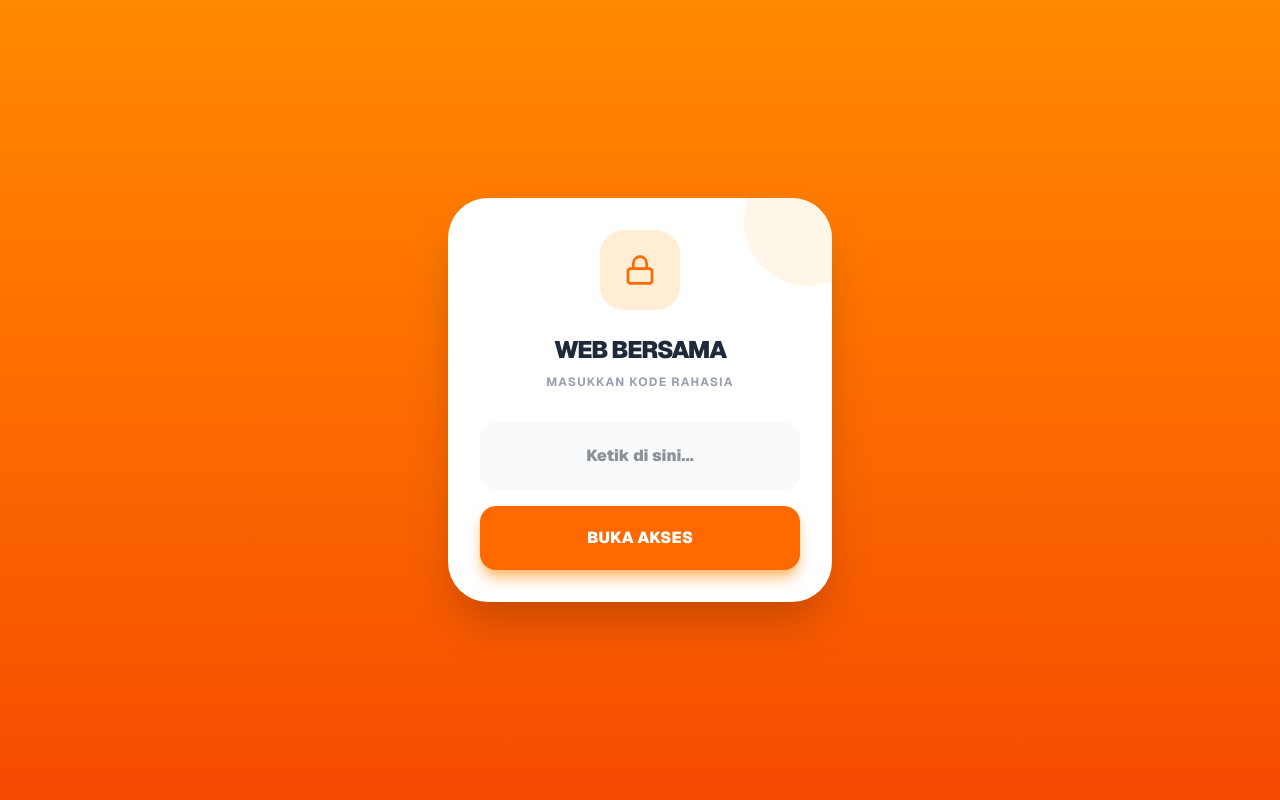
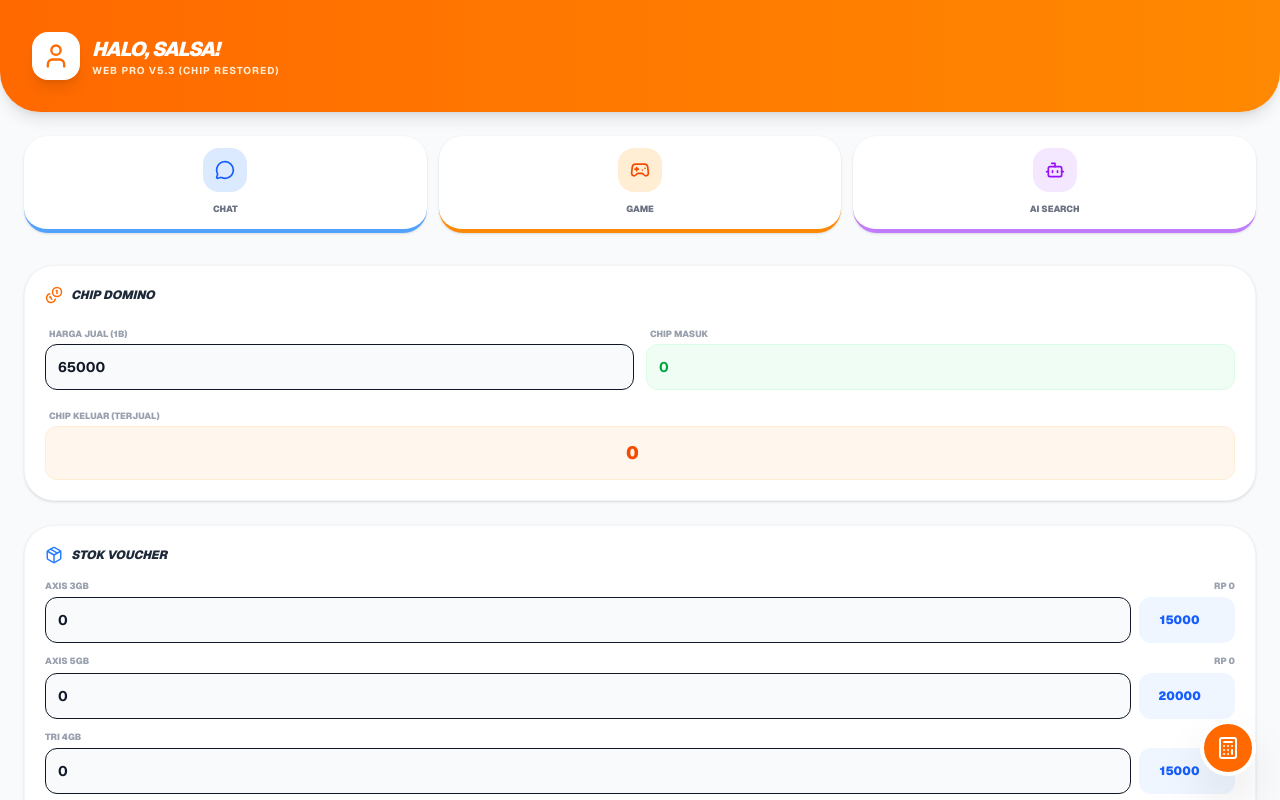
Before and after one commit to ayuazizah070918-lab/web-bersama, a Next.js app: page / in a window 1280 px wide. Shown: the top 800 px of the page. Built offline with nearby package versions, Linux system fonts and the light colour scheme.

Commit message:
Update v5.3 ke halaman utama

```diff
--- a/app/page.tsx
+++ b/app/page.tsx
@@ -1,91 +1,236 @@
 "use client"
-import { useState } from 'react'
-import { motion } from 'framer-motion'
-import { Lock, User, Heart } from 'lucide-react'
+import { useState, useEffect } from 'react'
+import { motion, AnimatePresence } from 'framer-motion'
+import { MessageCircle, Gamepad2, Wallet, Package, User, Calculator, X, History, Trash2, Bot, Send, Loader2, Coins } from 'lucide-react'
+import Link from 'next/link'
 
-export default function LoginPage() {
-  const [pass, setPass] = useState('')
-  const [isUnlocked, setIsUnlocked] = useState(false)
+export default function DashboardSalsa() {
+  const [userLogin, setUserLogin] = useState('Salsa')
+  const [isCalcOpen, setIsCalcOpen] = useState(false)
+  const [isAiOpen, setIsAiOpen] = useState(false)
+  const [calcInput, setCalcInput] = useState('')
+  const [calcHistory, setCalcHistory] = useState<string[]>([])
 
-  const masukSebagai = (nama: string) => {
-    localStorage.setItem('userProfil', nama)
-    window.location.href = '/dashboard'
-  }
+  const [aiPrompt, setAiPrompt] = useState('')
+  const [aiResponse, setAiResponse] = useState('')
+  const [isLoadingAi, setIsLoadingAi] = useState(false)
 
-  const cekPassword = () => {
-    if (pass === '30102007') {
-      setIsUnlocked(true)
-    } else {
-      alert('Password Salah, Sayang! Coba ingat tanggal kita.')
+  const [chipData, setChipData] = useState({ hargaJual: 65000, masuk: 0, keluar: 0 })
+
+  const [vocers, setVocers] = useState([
+    { nama: 'Axis 3GB', rumus: '0', harga: 15000 },
+    { nama: 'Axis 5GB', rumus: '0', harga: 20000 },
+    { nama: 'Tri 4GB', rumus: '0', harga: 15000 },
+    { nama: 'XL 3GB', rumus: '0', harga: 5000 },
+    { nama: 'Smartfren', rumus: '0', harga: 20000 },
+    { nama: 'T-Sel', rumus: '0', harga: 30000 },
+  ])
+
+  useEffect(() => {
+    const savedUser = localStorage.getItem('userProfil')
+    const savedHistory = localStorage.getItem('calcHistory')
+    if (savedUser) setUserLogin(savedUser)
+    if (savedHistory) setCalcHistory(JSON.parse(savedHistory))
+  }, [])
+
+  const tanyaGemini = async () => {
+    if (!aiPrompt.trim()) return
+    setIsLoadingAi(true)
+    setAiResponse('Sedang memproses...')
+
+    try {
+      // MENGGUNAKAN BRANKAS ENV (AMAN)
+      const apiKey = process.env.NEXT_PUBLIC_GEMINI_API_KEY
+
+      // MENGGUNAKAN ENDPOINT YANG LEBIH STABIL
+      const response = await fetch(`https://generativelanguage.googleapis.com/v1beta/models/gemini-1.5-flash:generateContent?key=${apiKey}`, {
+        method: 'POST',
+        headers: {
+          'Content-Type': 'application/json'
+        },
+        body: JSON.stringify({
+          contents: [{ parts: [{ text: aiPrompt }] }]
+        })
+      })
+
+      const data = await response.json()
+
+      if (data.error) {
+        setAiResponse(`Error: ${data.error.message}`)
+      } else if (data.candidates && data.candidates[0].content) {
+        setAiResponse(data.candidates[0].content.parts[0].text)
+        setAiPrompt('')
+      }
+    } catch (error) {
+      setAiResponse("Koneksi gagal. Pastikan API Key di Vercel sudah benar.")
+    } finally {
+      setIsLoadingAi(false)
     }
   }
 
+  const hitungStok = (rumus: string) => {
+    try {
+        // @ts-ignore
+        return eval(rumus.replace(/[^-+*/0-9.]/g, '')) || 0
+    } catch { return 0 }
+  }
+
+  const updateVocer = (index: number, field: string, val: string) => {
+    const newVocers = [...vocers]
+    // @ts-ignore
+    newVocers[index][field] = field === 'harga' ? Number(val) : val
+    setVocers(newVocers)
+  }
+
+  const calculateResult = () => {
+    try {
+      if (!calcInput) return
+      const result = eval(calcInput).toString()
+      const newHistory = [`${calcInput} = ${result}`, ...calcHistory].slice(0, 10)
+      setCalcHistory(newHistory)
+      localStorage.setItem('calcHistory', JSON.stringify(newHistory))
+      setCalcInput(result)
+    } catch { setCalcInput('Error') }
+  }
+
+  const clearHistory = () => {
+    setCalcHistory([])
+    localStorage.removeItem('calcHistory')
+  }
+
+  const totalSemua = vocers.reduce((acc, v) => acc + (hitungStok(v.rumus) * v.harga), 0) + (chipData.keluar * chipData.hargaJual)
+
   return (
-    <div className="h-[100dvh] bg-gradient-to-b from-orange-400 to-orange-600 flex items-center justify-center p-6 overflow-hidden font-sans">
-      <div className="w-full max-w-sm bg-white rounded-[40px] shadow-2xl p-8 relative overflow-hidden">
+    <div className="min-h-screen bg-[#F8FAFC] pb-32 text-gray-900 font-sans">
+      {/* HEADER */}
+      <div className="bg-gradient-to-r from-orange-500 to-orange-400 p-8 rounded-b-[40px] shadow-lg mb-6">
+        <div className="flex justify-between items-center text-white">
+          <div className="flex items-center gap-3">
+            <div className="w-12 h-12 bg-white rounded-2xl flex items-center justify-center text-orange-500 shadow-lg"><User size={28} /></div>
+            <div>
+              <h1 className="text-xl font-black italic uppercase tracking-tighter">Halo, {userLogin}!</h1>
+              <p className="text-orange-100 text-[10px] font-bold uppercase tracking-widest tracking-tighter">Web Pro v5.3 (Chip Restored)</p>
+            </div>
+          </div>
+        </div>
+      </div>
 
-        <div className="absolute -top-10 -right-10 w-32 h-32 bg-orange-100 rounded-full opacity-50"></div>
+      {/* NAVIGASI */}
+      <div className="px-6 grid grid-cols-3 gap-3 mb-8 text-center">
+        <Link href="/chat"><div className="bg-white p-3 rounded-3xl shadow-sm border-b-4 border-blue-400 active:scale-95 transition-all"><div className="bg-blue-100 p-3 rounded-2xl mb-1 text-blue-600 inline-block"><MessageCircle size={20}/></div><span className="block text-[9px] font-black text-gray-500 uppercase">Chat</span></div></Link>
+        <Link href="/game"><div className="bg-white p-3 rounded-3xl shadow-sm border-b-4 border-orange-400 active:scale-95 transition-all"><div className="bg-orange-100 p-3 rounded-2xl mb-1 text-orange-600 inline-block"><Gamepad2 size={20}/></div><span className="block text-[9px] font-black text-gray-500 uppercase">Game</span></div></Link>
+        <button onClick={() => setIsAiOpen(true)} className="bg-white p-3 rounded-3xl shadow-sm border-b-4 border-purple-400 active:scale-95 transition-all"><div className="bg-purple-100 p-3 rounded-2xl mb-1 text-purple-600 inline-block"><Bot size={20}/></div><span className="block text-[9px] font-black text-gray-500 uppercase">AI Search</span></button>
+      </div>
 
-        {!isUnlocked ? (
-          <motion.div initial={{ opacity: 0 }} animate={{ opacity: 1 }} className="relative z-10 text-center">
-            <div className="w-20 h-20 bg-orange-100 rounded-3xl flex items-center justify-center mx-auto mb-6">
-              <Lock className="text-orange-500" size={32} />
+      <div className="px-6 space-y-6">
+        {/* FITUR CHIP */}
+        <section className="bg-white p-5 rounded-[30px] shadow-sm border border-gray-100">
+           <div className="flex items-center gap-2 mb-4 font-black text-gray-800 uppercase text-xs italic"><Coins className="text-orange-500" size={18}/> Chip Domino</div>
+           <div className="grid grid-cols-2 gap-3 mb-3">
+              <div>
+                <label className="text-[9px] font-black text-gray-400 uppercase ml-1">Harga Jual (1B)</label>
+                <input type="number" value={chipData.hargaJual} onChange={(e) => setChipData({...chipData, hargaJual: Number(e.target.value)})} className="w-full bg-gray-50 p-3 rounded-xl font-bold text-sm outline-none border focus:border-orange-300" />
+              </div>
+              <div>
+                <label className="text-[9px] font-black text-gray-400 uppercase ml-1">Chip Masuk</label>
+                <input type="number" value={chipData.masuk} onChange={(e) => setChipData({...chipData, masuk: Number(e.target.value)})} className="w-full bg-green-50 p-3 rounded-xl font-bold text-sm outline-none border border-green-100 focus:border-green-300 text-green-600" />
+              </div>
+           </div>
+           <div>
+              <label className="text-[9px] font-black text-gray-400 uppercase ml-1">Chip Keluar (Terjual)</label>
+              <input type="number" value={chipData.keluar} onChange={(e) => setChipData({...chipData, keluar: Number(e.target.value)})} className="w-full bg-orange-50 p-3 rounded-xl font-black text-lg outline-none border border-orange-100 focus:border-orange-300 text-orange-600 text-center" />
+           </div>
+        </section>
+
+        {/* LIST VOUCHER */}
+        <section className="bg-white p-5 rounded-[30px] shadow-sm border border-gray-100">
+           <div className="flex items-center gap-2 mb-4 font-black text-gray-800 uppercase text-xs italic"><Package className="text-blue-500" size={18}/> Stok Voucher</div>
+           {vocers.map((v, i) => (
+              <div key={i} className="mb-3">
+                <div className="flex justify-between text-[9px] font-black text-gray-400 uppercase mb-1"><span>{v.nama}</span><span>Rp {(hitungStok(v.rumus)*v.harga).toLocaleString()}</span></div>
+                <div className="flex gap-2">
+                  <input type="text" value={v.rumus} onChange={(e) => updateVocer(i, 'rumus', e.target.value)} className="flex-1 bg-gray-50 p-3 rounded-xl font-bold text-sm outline-none border focus:border-blue-300" placeholder="Stok" />
+                  <input type="number" value={v.harga} onChange={(e) => updateVocer(i, 'harga', e.target.value)} className="w-24 bg-blue-50 p-3 rounded-xl font-black text-xs outline-none text-blue-600 text-center" />
+                </div>
+              </div>
+           ))}
+        </section>
+
+        <div className="bg-white p-6 rounded-[35px] shadow-xl border-b-8 border-blue-500 text-center">
+          <p className="text-gray-400 text-[9px] font-black uppercase mb-1">Total Pendapatan (Voucher + Chip)</p>
+          <p className="text-3xl font-black text-gray-900 italic">Rp {totalSemua.toLocaleString()}</p>
+        </div>
+      </div>
+
+      {/* FLOAT BUTTON CALCULATOR */}
+      <button onClick={() => setIsCalcOpen(true)} className="fixed bottom-6 right-6 w-14 h-14 bg-orange-500 rounded-full shadow-2xl flex items-center justify-center text-white z-40 border-4 border-white active:scale-90 transition-all"><Calculator size={24} /></button>
+
+      {/* MODAL AI CHAT */}
+      <AnimatePresence>
+        {isAiOpen && (
+          <motion.div initial={{ y: "100%" }} animate={{ y: 0 }} exit={{ y: "100%" }} className="fixed inset-0 bg-white z-[60] flex flex-col">
+            <div className="p-4 bg-purple-600 text-white flex justify-between items-center shadow-lg">
+              <div className="flex items-center gap-2 font-black italic text-xs uppercase"><Bot size={20}/> Gemini Assistant</div>
+              <button onClick={() => setIsAiOpen(false)} className="p-2 bg-white/20 rounded-full active:bg-white/40"><X size={20}/></button>
             </div>
-            <h1 className="text-2xl font-black text-gray-800 mb-2 uppercase tracking-tighter">Web Bersama</h1>
-            <p className="text-gray-400 text-xs font-bold mb-8 uppercase tracking-widest">Masukkan Kode Rahasia</p>
 
-            <input
-              type="password"
-              value={pass}
-              onChange={(e) => setPass(e.target.value)}
-              placeholder="Ketik di sini..."
-              className="w-full p-5 bg-gray-50 rounded-2xl mb-4 border-2 border-transparent focus:border-orange-400 focus:bg-white outline-none text-center font-black text-gray-800"
-            />
+            <div className="flex-1 overflow-y-auto p-6 bg-gray-50">
+              {aiResponse ? (
+                <motion.div initial={{ opacity: 0 }} animate={{ opacity: 1 }} className="bg-white p-5 rounded-[30px] shadow-sm border border-gray-200 text-sm leading-relaxed text-gray-700 whitespace-pre-wrap font-medium">
+                  {aiResponse}
+                </motion.div>
+              ) : (
+                <div className="h-full flex flex-col items-center justify-center text-center opacity-20">
+                  <Bot size={80} className="mb-4 text-purple-600"/>
+                  <p className="text-[10px] font-black uppercase tracking-widest text-gray-600 italic">Masukkan pertanyaan di bawah...</p>
+                </div>
+              )}
+            </div>
 
-            <button
-              onClick={cekPassword}
-              className="w-full bg-orange-500 text-white p-5 rounded-2xl font-black shadow-lg shadow-orange-300 active:scale-95 transition-all"
-            >
-              BUKA AKSES
-            </button>
-          </motion.div>
-        ) : (
-          <motion.div initial={{ y: 20, opacity: 0 }} animate={{ y: 0, opacity: 1 }} className="relative z-10 text-center">
-            <h2 className="text-xl font-black text-gray-800 mb-1 uppercase italic">Siapa Ini?</h2>
-            <p className="text-gray-400 text-[10px] font-bold mb-8 uppercase tracking-[0.3em]">Pilih profil kamu dulu ya</p>
-
-            <div className="grid gap-4">
-              {/* TOMBOL SALSA */}
-              <button
-                onClick={() => masukSebagai('Salsa')}
-                className="flex items-center gap-4 p-4 bg-orange-50 rounded-3xl border-2 border-orange-100 w-full"
-              >
-                <div className="w-14 h-14 bg-white rounded-2xl flex items-center justify-center text-orange-500 shadow-md">
-                  <Heart size={30} fill="currentColor" />
-                </div>
-                <div className="text-left">
-                  <p className="text-[10px] font-black text-orange-400 uppercase tracking-widest">Gadis Cantik</p>
-                  <p className="text-lg font-black text-gray-800">SALSA</p>
-                </div>
-              </button>
-
-              {/* TOMBOL YUDI */}
-              <button
-                onClick={() => masukSebagai('Yudi')}
-                className="flex items-center gap-4 p-4 bg-blue-50 rounded-3xl border-2 border-blue-100 w-full"
-              >
-                <div className="w-14 h-14 bg-white rounded-2xl flex items-center justify-center text-blue-500 shadow-md">
-                  <User size={30} fill="currentColor" />
-                </div>
-                <div className="text-left">
-                  <p className="text-[10px] font-black text-blue-400 uppercase tracking-widest">Cowok Ganteng</p>
-                  <p className="text-lg font-black text-gray-800">YUDI</p>
-                </div>
+            <div className="p-4 bg-white border-t flex gap-2 items-center">
+              <input
+                type="text"
+                value={aiPrompt}
+                onChange={(e) => setAiPrompt(e.target.value)}
+                onKeyDown={(e) => e.key === 'Enter' && tanyaGemini()}
+                placeholder="Tanya apa saja..."
+                className="flex-1 bg-gray-100 p-4 rounded-2xl outline-none text-sm font-bold border focus:border-purple-400 transition-all"
+              />
+              <button onClick={tanyaGemini} disabled={isLoadingAi} className="w-12 h-12 bg-purple-600 text-white rounded-2xl flex items-center justify-center shadow-lg active:scale-90 disabled:opacity-50 transition-all">
+                {isLoadingAi ? <Loader2 className="animate-spin" size={20}/> : <Send size={20}/>}
               </button>
             </div>
           </motion.div>
         )}
-      </div>
+      </AnimatePresence>
+
+      {/* MODAL KALKULATOR */}
+      <AnimatePresence>
+        {isCalcOpen && (
+          <motion.div initial={{ y: "100%" }} animate={{ y: 0 }} exit={{ y: "100%" }} className="fixed inset-0 bg-black/60 backdrop-blur-md z-50 flex items-end">
+             <div className="w-full bg-white rounded-t-[40px] p-6 shadow-2xl max-h-[90vh]">
+               <div className="flex justify-between items-center mb-4 text-gray-400 font-black text-[10px] uppercase">
+                 <div className="flex items-center gap-2 font-bold uppercase"><History size={14}/> Riwayat</div>
+                 <div className="flex gap-2">
+                   <button onClick={clearHistory} className="p-2 bg-red-50 text-red-500 rounded-full"><Trash2 size={18}/></button>
+                   <button onClick={() => setIsCalcOpen(false)} className="p-2 bg-gray-100 rounded-full"><X size={20}/></button>
+                 </div>
+               </div>
+               <div className="bg-gray-50 p-3 rounded-2xl mb-4 space-y-1 max-h-24 overflow-y-auto border border-dashed text-[10px] font-bold">
+                {calcHistory.length > 0 ? calcHistory.map((h, i) => (
+                  <div key={i} className="flex justify-between text-gray-400 border-b border-gray-100 pb-1"><span>{h.split('=')[0]}</span><span className="text-blue-500 font-black">= {h.split('=')[1]}</span></div>
+                )) : <p className="text-center text-gray-300 py-2 uppercase italic text-[9px]">Kosong</p>}
+               </div>
+               <div className="bg-gray-900 p-6 rounded-3xl mb-6 text-right text-3xl font-black text-orange-400 shadow-inner break-all">{calcInput || '0'}</div>
+               <div className="grid grid-cols-4 gap-2">
+                 {['7','8','9','/','4','5','6','*','1','2','3','-','0','C','=','+'].map((char) => (
+                   <button key={char} onClick={() => char === '=' ? calculateResult() : char === 'C' ? setCalcInput('') : setCalcInput(prev => prev + char)} className={`p-5 rounded-2xl font-black text-xl active:scale-90 transition-all ${char === '=' ? 'bg-orange-500 text-white shadow-lg' : 'bg-gray-100 text-gray-800'}`}>{char}</button>
+                 ))}
+               </div>
+             </div>
+          </motion.div>
+        )}
+      </AnimatePresence>
     </div>
   )
 }
```
